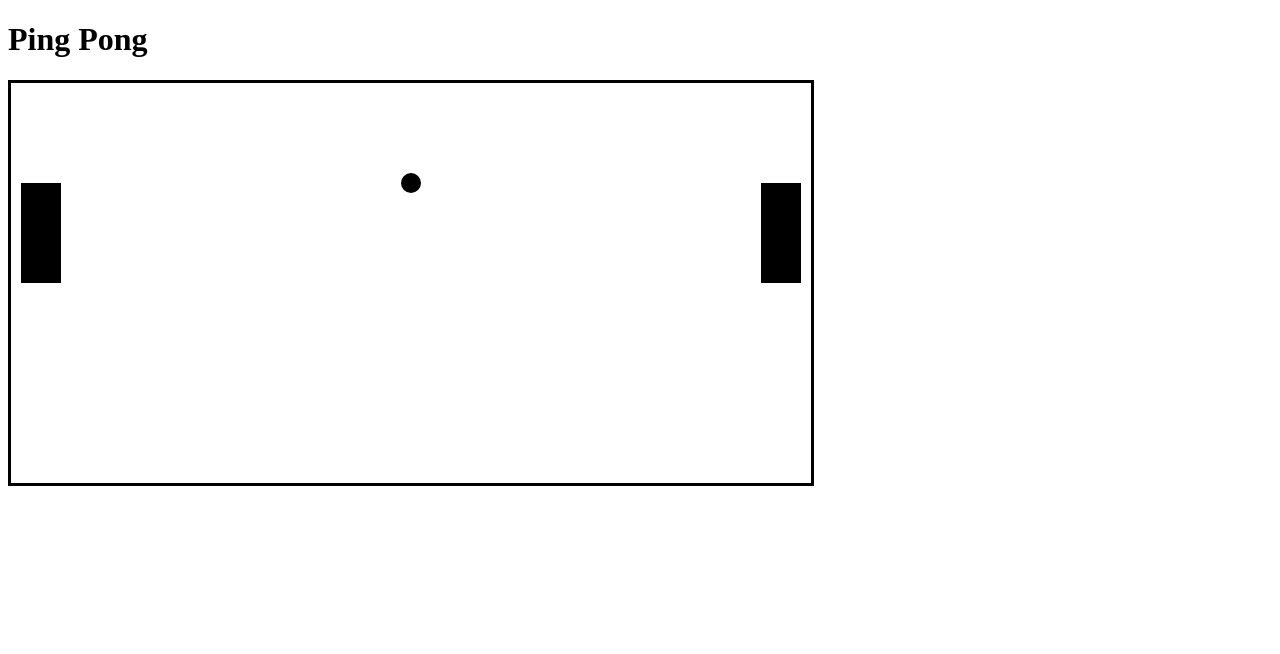
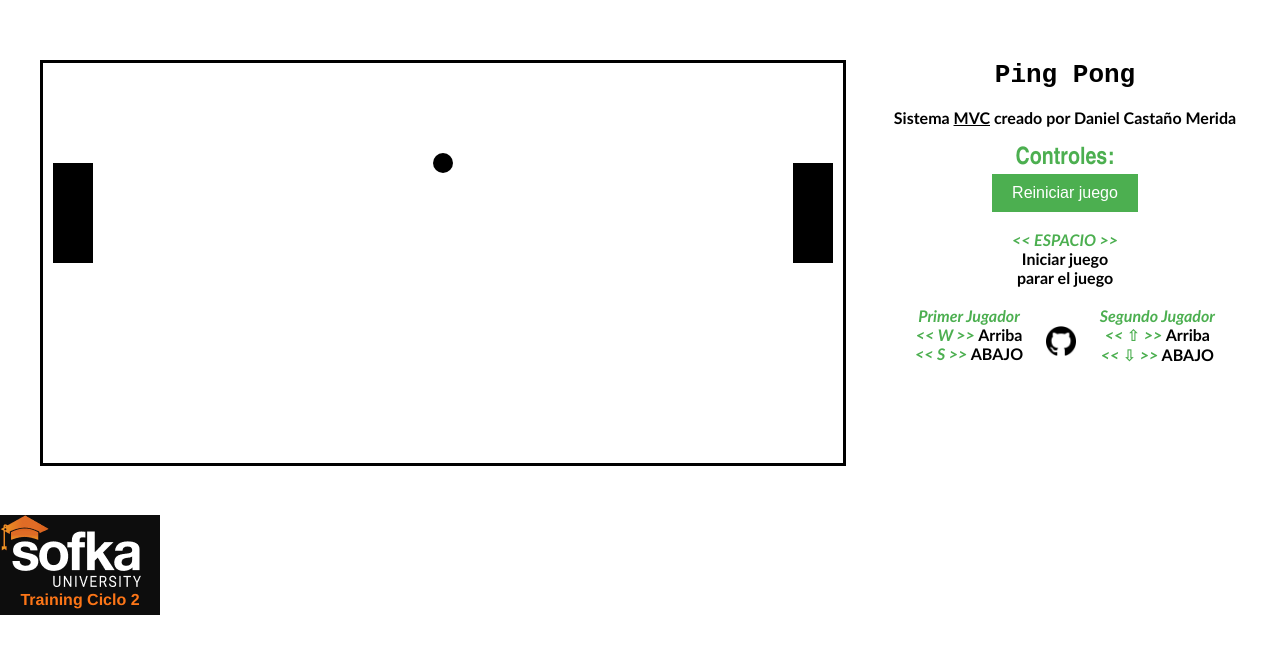
Before and after one commit to Meridadaniel316/Reto-JS-MVC, a plain HTML site: page index.html in a window 1280 px wide. Drawn offline with Linux system fonts and the light colour scheme.

Commit message:
Se agrego el menu de instrucciones con sus estilos

```diff
--- a/index.html
+++ b/index.html
@@ -6,12 +6,95 @@
     <meta name="viewport" content="width=device-width, initial-scale=1.0">
     <title>Document</title>
     <style>
-       canvas{ border: solid;}
+        *{
+            margin: 0px;
+            margin: 0px;
+        }
+        div#general{
+            margin: auto;
+            margin-top: 60px;
+            width: 1200px;
+            height: 800px;
+        }
+        div#pimpon{
+            float: left;
+            width: 850px;
+            height: 450px;
+        }
+        div#explicacion{
+            float: right;
+            width: 350px;
+            height: 500px;
+            text-align: center;
+        }
+        #logo{
+            background-color: black;
+            margin: right;
+            margin-top: 455px;
+            width: 160px;
+            height: 100px;
+            position: fixed;
+            z-index: 1000px;
+            text-decoration: none;
+            opacity: 95%;
+        }
+        .button {
+            background-color: #4CAF50; /* Green */
+            border: none;
+            color: white;
+            padding: 10px 20px;
+            text-align: center;
+            text-decoration: none;
+            display: inline-block;
+            font-size: 16px;
+        }
+       canvas{ border: solid;
+        color: black;}
     </style>
 </head>
 <body>
-    <h1>Ping Pong </h1>
-    <canvas id="canvas"></canvas>
-    <script src="main.js"></script>
+    <a href="https://www.sofka.com.co/es/sofka-university/" id="logo">
+        <img src="./libr/img/sofkaUniversity.png" alt="">
+        <h4 style="color: #FC6E0B; font-family: Helvetica; text-align: center;">Training Ciclo 2</h4>
+    </a>
+    <div id="general">
+        <div id="pimpon">
+            <canvas id="canvas"></canvas>
+            <script src="main.js"></script>
+        </div>
+        <div id="explicacion">
+            <h1 style="font-family: monospace;">Ping Pong</h1> <br>
+            <h4 style="font-family: 'Trebuchet MS', 'Lucida Sans Unicode', 'Lucida Grande', 'Lucida Sans', Arial, sans-serif">
+                Sistema <u>MVC</u> creado por <b>Daniel Castaño Merida</b></h4>
+            <br>
+            <h1 style="color: #4CAF50; font-family: Arial Narrow; font-size:x-large">Controles:</h1>
+
+            <div style="width: 300px; height: 120px; margin: auto;">
+
+                <input type="button" class="button" onclick="location.reload()" value="Reiniciar juego">
+                <br><br>
+                <h4 style="font-family: 'Trebuchet MS', 'Lucida Sans Unicode', 'Lucida Grande', 'Lucida Sans', Arial, sans-serif">
+                    <div>
+                        <b style="color: #4CAF50; font-style: italic;"><< ESPACIO >></b> <br> Iniciar juego <br> parar el juego
+                    </div>
+                    <br>
+                    <div style="float: left;">
+                        <b style="color: #4CAF50; font-style: italic;">Primer Jugador</b><br>
+                        <b style="color: #4CAF50; font-style: italic;"><< W  >></b> Arriba <br>
+                        <b style="color: #4CAF50; font-style: italic;"><< S >></b> ABAJO
+                    </div>
+                    <div style="float: right;">
+                        <b style="color: #4CAF50; font-style: italic;">Segundo Jugador</b><br>
+                        <b style="color: #4CAF50; font-style: italic;"><< ⇧ >></b> Arriba <br>
+                        <b style="color: #4CAF50; font-style: italic;"><< ⇩ >></b> ABAJO
+                    </div>
+                </h4>
+                <a href="https://github.com/Meridadaniel316"><img src="./libr/img/github.png" style="width: 30px; height: 30px; margin-top: 20px;"  alt=""></a>
+            </div>
+
+        </div>
+    </div>
+
+
 </body>
 </html>
--- a/main.js
+++ b/main.js
@@ -25,7 +25,7 @@
         this.speed_y = 0;
         this.speed_x = 3;
         this.board = board;
-        this.direction = 1;
+        this.direction = -1;
         this.bounce_angle = 0;
         this.max_bounce_angle = Math.PI / 12;
         this.speed = 3;
```
Also changed, not shown: libr/img/github.png (added), libr/img/sofkaUniversity.png (added).
